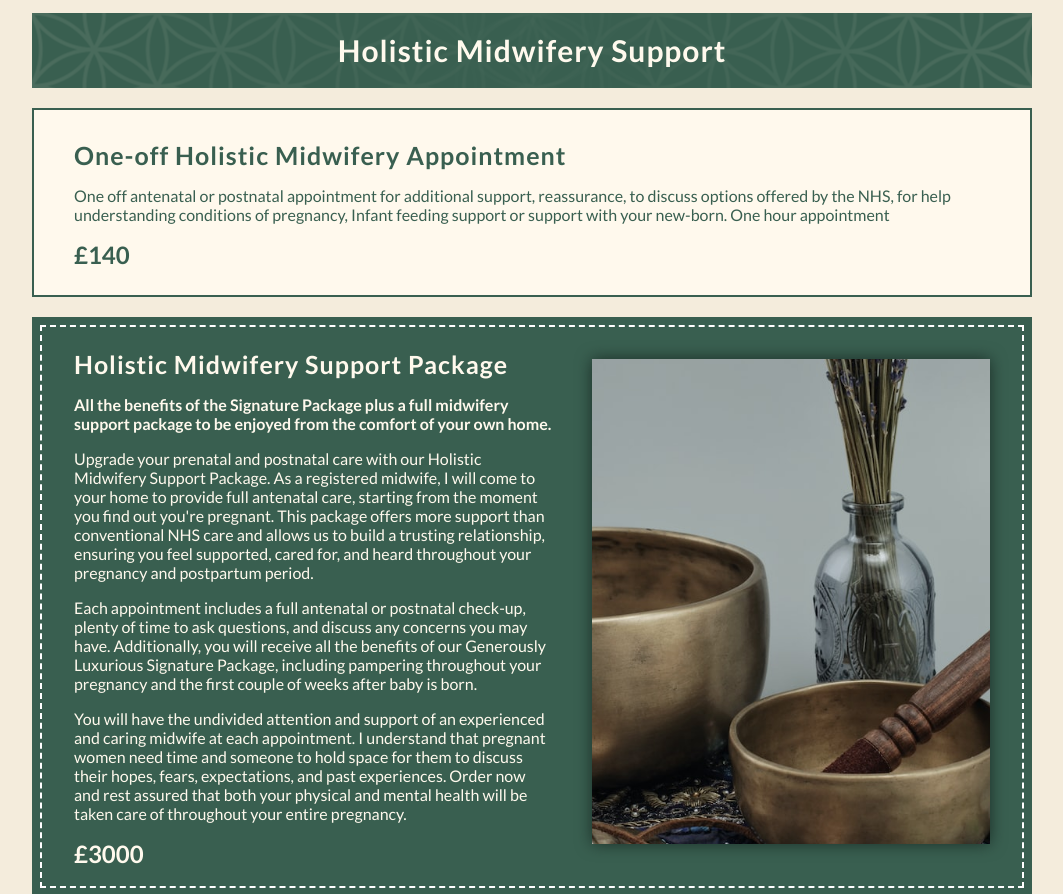
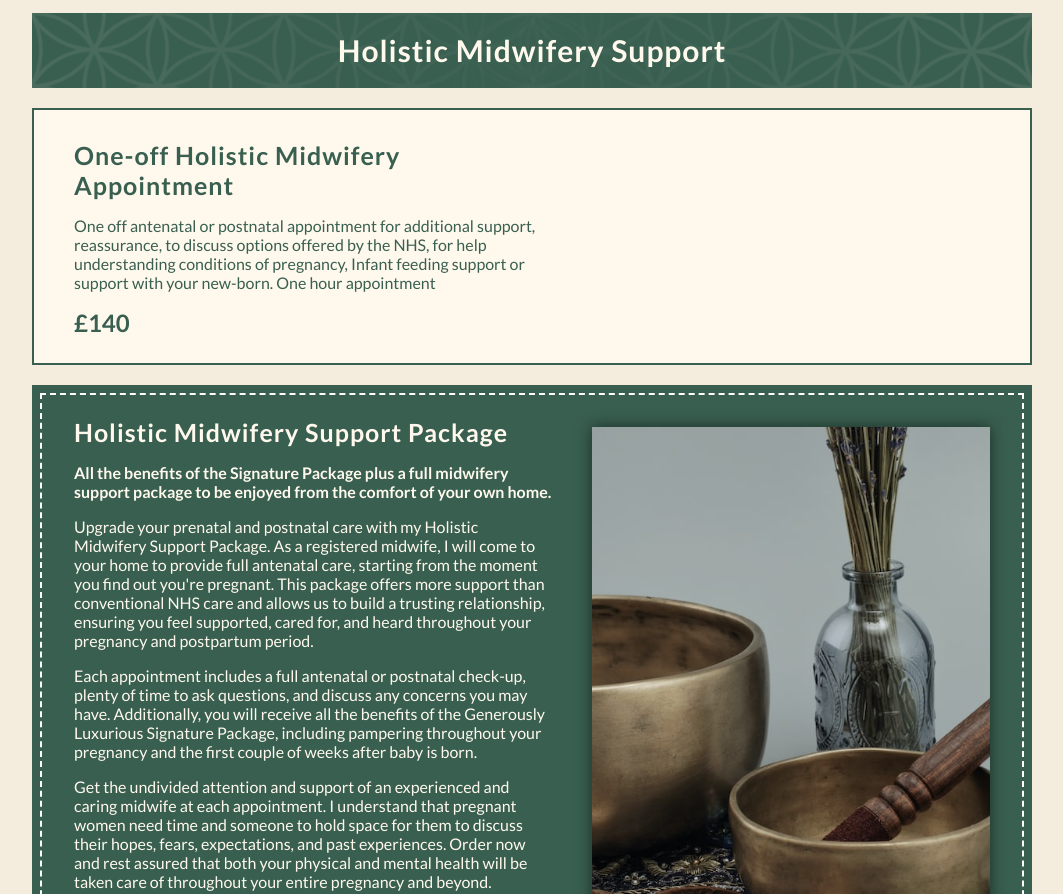
Before and after one commit to dannykryan/rise-therapies, a plain HTML site: page index.html in a window 1280 px wide. Shown: the part 3854-4748 px from the top of the page, without its empty margins (108-1171 px from the left). Drawn offline with Linux system fonts and the light colour scheme.

Commit message:
Change One-off section width

```diff
--- a/index.html
+++ b/index.html
@@ -160,7 +160,7 @@
             </div>
 
             <div class="treatment-outer">
-                <div class="treatment-container" id="holistic-one-off">
+                <div class="treatment-container">
                     <div>
                         <h3 class="treatment-header">One-off Holistic Midwifery Appointment</h3>
                         <p>One off antenatal or postnatal appointment for additional support, reassurance, to discuss options offered by the NHS, for help understanding conditions of pregnancy, Infant feeding support or support with your new-born. One hour appointment </p>
@@ -177,9 +177,9 @@
                 <div class="post-date">
                     <h3 class="treatment-header">Holistic Midwifery Support Package</h3>
                         <p><strong>All the benefits of the Signature Package plus a full midwifery support package to be enjoyed from the comfort of your own home.</strong></p>
-                        <p>Upgrade your prenatal and postnatal care with our Holistic Midwifery Support Package. As a registered midwife, I will come to your home to provide full antenatal care, starting from the moment you find out you're pregnant. This package offers more support than conventional NHS care and allows us to build a trusting relationship, ensuring you feel supported, cared for, and heard throughout your pregnancy and postpartum period.</p>
-                        <p>Each appointment includes a full antenatal or postnatal check-up, plenty of time to ask questions, and discuss any concerns you may have. Additionally, you will receive all the benefits of our Generously Luxurious Signature Package, including pampering throughout your pregnancy and the first couple of weeks after baby is born.</p>
-                        <p>You will have the undivided attention and support of an experienced and caring midwife at each appointment. I understand that pregnant women need time and someone to hold space for them to discuss their hopes, fears, expectations, and past experiences. Order now and rest assured that both your physical and mental health will be taken care of throughout your entire pregnancy.</p>
+                        <p>Upgrade your prenatal and postnatal care with my Holistic Midwifery Support Package. As a registered midwife, I will come to your home to provide full antenatal care, starting from the moment you find out you're pregnant. This package offers more support than conventional NHS care and allows us to build a trusting relationship, ensuring you feel supported, cared for, and heard throughout your pregnancy and postpartum period.</p>
+                        <p>Each appointment includes a full antenatal or postnatal check-up, plenty of time to ask questions, and discuss any concerns you may have. Additionally, you will receive all the benefits of the Generously Luxurious Signature Package, including pampering throughout your pregnancy and the first couple of weeks after baby is born.</p>
+                        <p>Get the undivided attention and support of an experienced and caring midwife at each appointment. I understand that pregnant women need time and someone to hold space for them to discuss their hopes, fears, expectations, and past experiences. Order now and rest assured that both your physical and mental health will be taken care of throughout your entire pregnancy and beyond.</p>
                         <div class="pricing">
                             <span class="price" id="antenatal-price">£3000</span>
                             <!-- <button>BOOK NOW</button> -->
```
